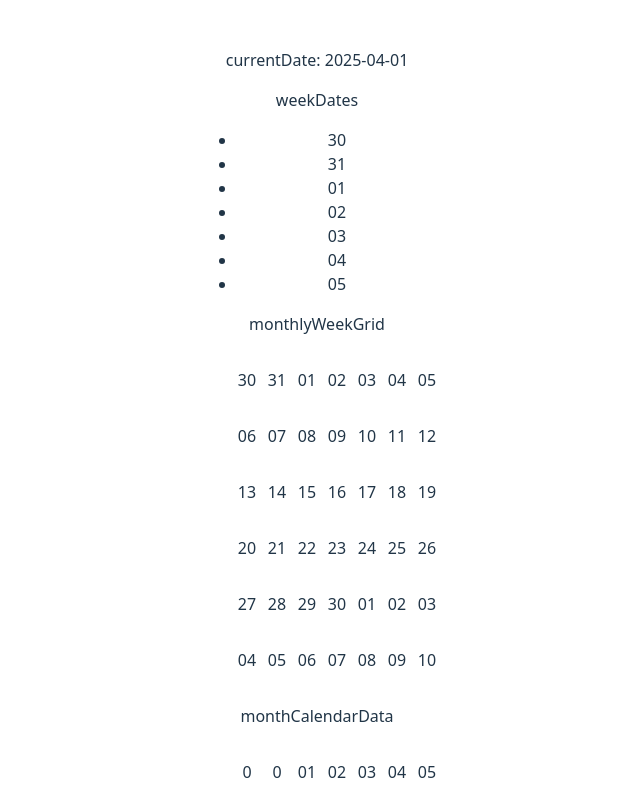
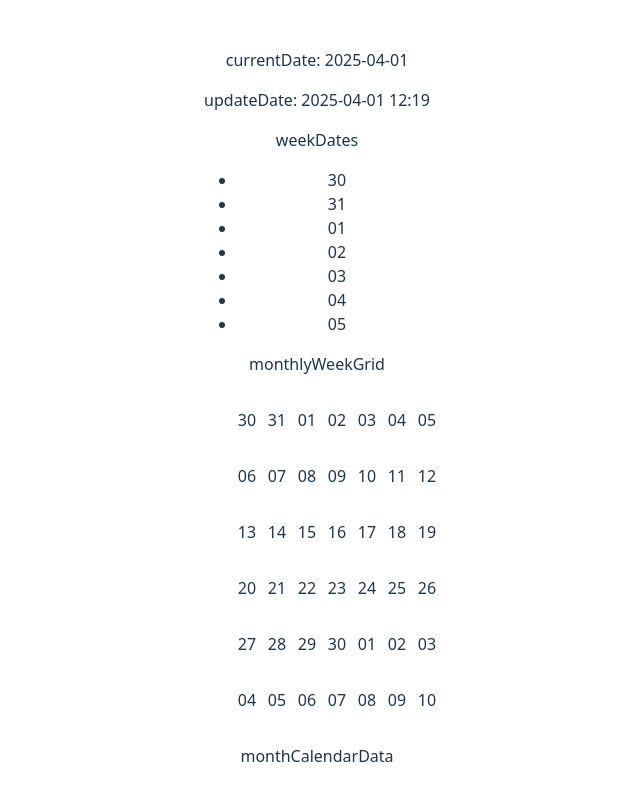
Before and after one commit to poiu03290/react-custom-calendars-project, a React (Vite) app: page / in a window 1280 px wide. Shown: the top 800 px of the page, without its empty margins (323-963 px from the left). Built offline with nearby package versions, Linux system fonts and the light colour scheme.

Commit message:
feat: 업데이트 날짜 기재

```diff
--- a/src/App.tsx
+++ b/src/App.tsx
@@ -11,6 +11,7 @@ function App() {
     <>
       <div>
         <p>currentDate: {currentDate}</p>
+        <p>updateDate: 2025-04-01 12:19</p>
         <div>
           <p>weekDates</p>
           <ul>
```
